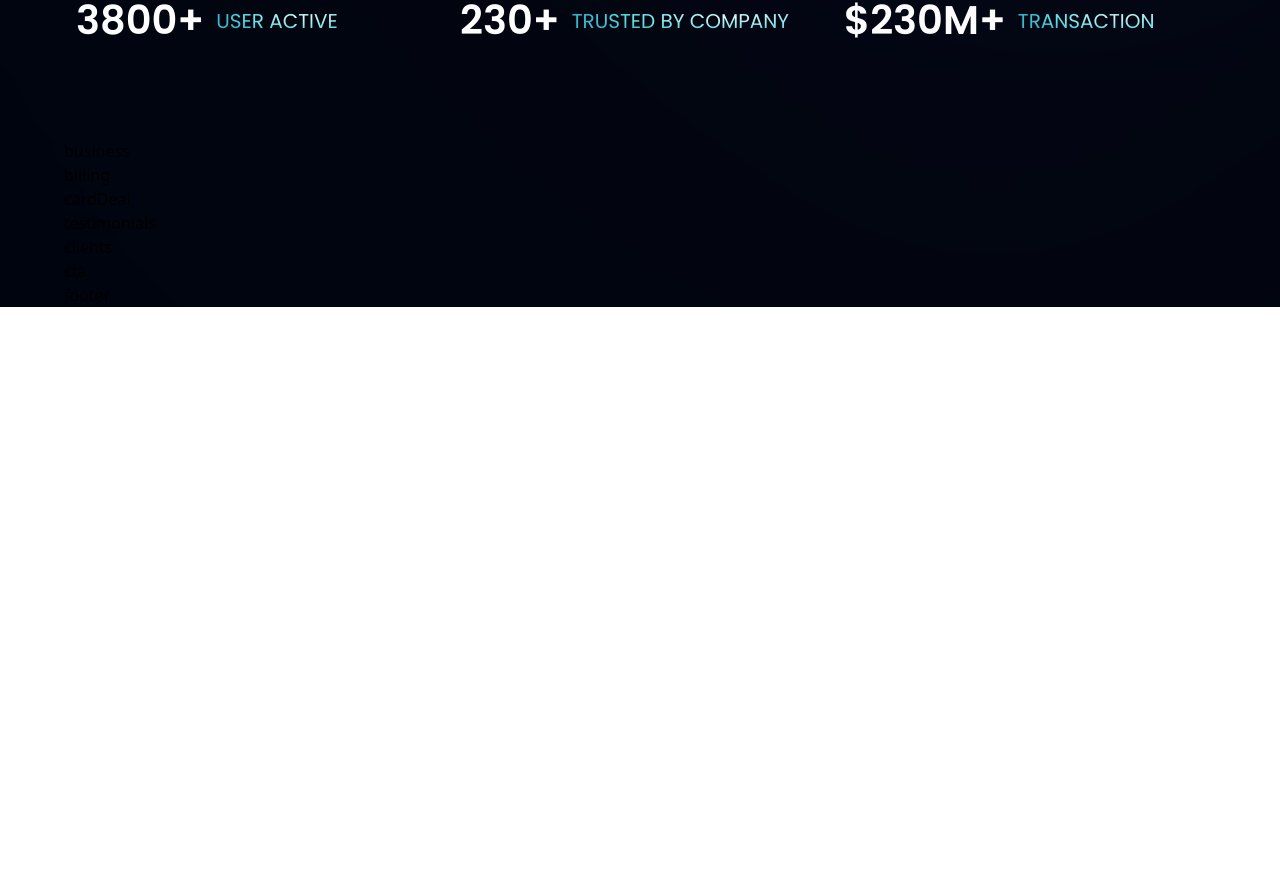
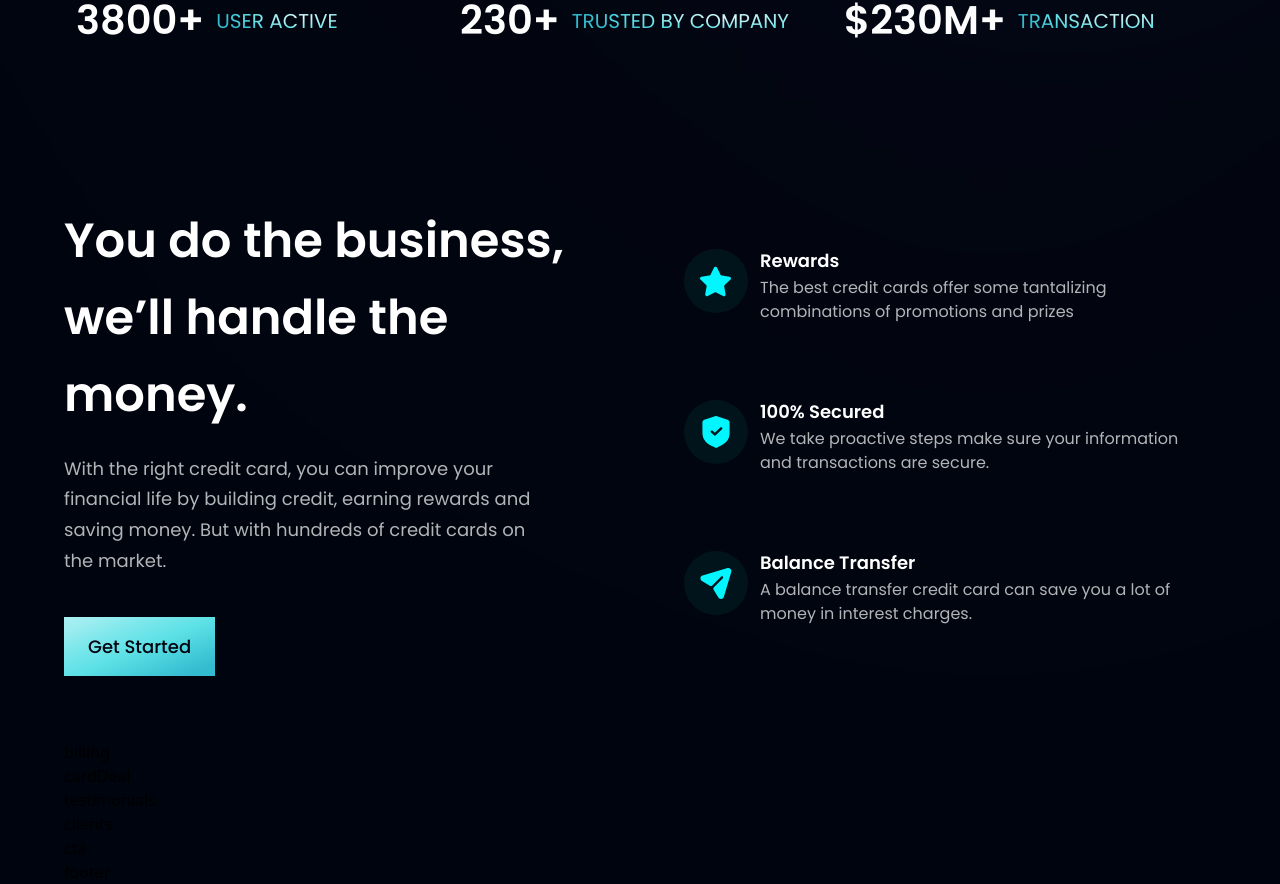
Before and after one commit to Arashjp8/bank-modern-app, a React (Vite) app: page / in a window 1280 px wide. Shown: the part 806-1690 px from the top of the page. Before the commit the page ends 1113 px from the top, so only its background shows below. Built offline with nearby package versions, Linux system fonts and the light colour scheme; the HTML template or start-up script is replaced by a standard one.

Commit message:
feature section added

```diff
--- a/src/components/Business.tsx
+++ b/src/components/Business.tsx
@@ -1,5 +1,62 @@
+import { features } from "../constants";
+import styles, { layout } from "../style";
+import Button from "./Button";
+
+interface FeatureCardProps {
+  icon: string;
+  title: string;
+  content: string;
+  index: number;
+}
+
+const FeatureCard = ({ icon, title, content, index }: FeatureCardProps) => {
+  return (
+    <div
+      className={`flex flex-row p-6 rounded-[20px] ${
+        index !== features.length - 1 ? "mb-6" : "mb-0"
+      } feature-card`}
+    >
+      <div
+        className={`w-[64px] h-[64px] rounded-full ${styles.flexCenter} bg-dimBlue`}
+      >
+        <img src={icon} alt="icon" className="w-[50%] h-[50%] object-contain" />
+      </div>
+      <div className="flex-1 flex flex-col ml-3 ">
+        <h4 className="font-poppins font-semibold text-white text-[18px] leading-[23px] mb-1">
+          {title}
+        </h4>
+        <p className="font-poppins font-normal text-dimWhite text-[16px] leading-[24px] mb-1">
+          {content}
+        </p>
+      </div>
+    </div>
+  );
+};
+
 const Business = () => {
-  return <div>business</div>;
+  return (
+    <section id="features" className={layout.section}>
+      <div className={layout.sectionInfo}>
+        <h2 className={styles.heading2}>
+          You do the business, <br className="sm:block hidden" />
+          we’ll handle the money.
+        </h2>
+        <p className={`${styles.paragraph} max-w-[470px] mt-5`}>
+          With the right credit card, you can improve your financial life by
+          building credit, earning rewards and saving money. But with hundreds
+          of credit cards on the market.
+        </p>
+
+        <Button styles="mt-10" />
+      </div>
+
+      <div className={`${layout.sectionImg} flex-col`}>
+        {features.map((feature, index) => (
+          <FeatureCard key={feature.id} {...feature} index={index} />
+        ))}
+      </div>
+    </section>
+  );
 };
 
 export default Business;
--- a/src/components/Button.tsx
+++ b/src/components/Button.tsx
@@ -1,5 +1,16 @@
-const Button = () => {
-  return <div>button</div>;
+interface Props {
+  styles: string;
+}
+
+const Button = ({ styles }: Props) => {
+  return (
+    <button
+      type="button"
+      className={`py-4 px-6 bg-blue-gradient font-poppins font-medium text-[18px] text-primary outline-none ${styles}`}
+    >
+      Get Started
+    </button>
+  );
 };
 
 export default Button;
```
